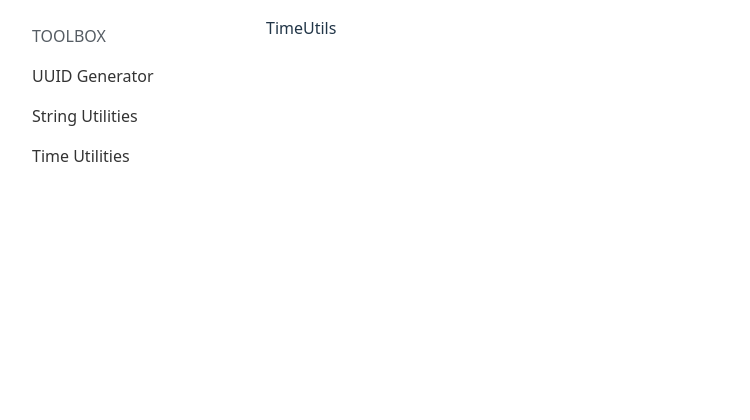
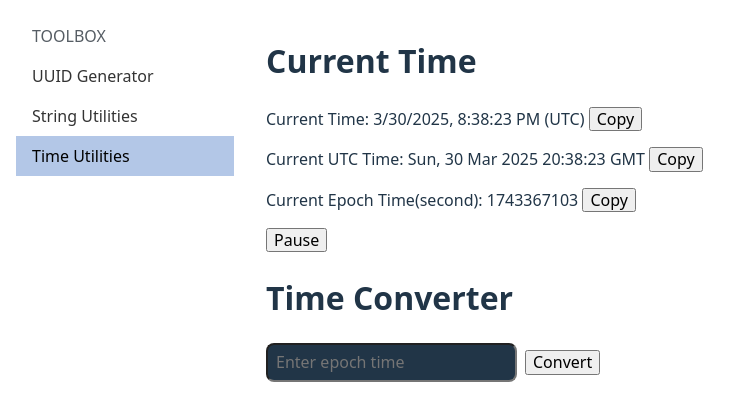
Before and after one commit to xinghua24/toolbox, a React (Vite) app: page /time in a window 1280 px wide. Shown: the top 420 px of the page, without its empty margins (0-750 px from the left). Built offline with nearby package versions, Linux system fonts and the light colour scheme.

Commit message:
feat: add Random Text Generator component and enhance TimeUtils with current time display and epoch conversion

```diff
--- a/src/App.jsx
+++ b/src/App.jsx
@@ -20,7 +20,7 @@ function App() {
               <li className={`pure-menu-item ${location.pathname === '/string' ? 'pure-menu-selected' : ''}`}>
                 <Link to="/string" className="pure-menu-link">String Utilities</Link>
               </li>
-              <li className={`pure-menu-item ${location.pathname === '/epoch' ? 'pure-menu-selected' : ''}`}>
+              <li className={`pure-menu-item ${location.pathname === '/time' ? 'pure-menu-selected' : ''}`}>
                 <Link to="/time" className="pure-menu-link">Time Utilities</Link>
               </li>
             </ul>
--- /dev/null
+++ b/src/StringUtils/RandomTextGenerator.jsx
@@ -0,0 +1,80 @@
+import React, { useState } from 'react';
+import './StringUtils.modules.css';
+
+function RandomTextGenerator() {
+    const [textLength, setTextLength] = useState(10);
+    const [useUpperCase, setUseUpperCase] = useState(false);
+    const [includePunctuation, setIncludePunctuation] = useState(false);
+    const [randomText, setRandomText] = useState('');
+
+    const generateRandomText = () => {
+        const lowerCaseChars = 'abcdefghijklmnopqrstuvwxyz';
+        const upperCaseChars = 'ABCDEFGHIJKLMNOPQRSTUVWXYZ';
+        const punctuationChars = '.,!?;:';
+        let charPool = lowerCaseChars;
+
+        if (useUpperCase) charPool += upperCaseChars;
+        if (includePunctuation) charPool += punctuationChars;
+
+        let result = '';
+        for (let i = 0; i < textLength; i++) {
+            const randomIndex = Math.floor(Math.random() * charPool.length);
+            result += charPool[randomIndex];
+        }
+
+        setRandomText(result);
+    };
+
+    return (
+        <div className='randomTextGenerator'>
+            <h1>Random Text Generator</h1>
+            <div>
+                <label>
+                    Length:
+                    <input
+                        type="number"
+                        min="1"
+                        value={textLength}
+                        onChange={(e) => setTextLength(Number(e.target.value))}
+                    />
+                </label>
+                <br />
+                <label>
+                    <input
+                        type="checkbox"
+                        checked={useUpperCase}
+                        onChange={(e) => setUseUpperCase(e.target.checked)}
+                    />
+                    Include Uppercase
+                </label>
+                <br />
+                <label>
+                    <input
+                        type="checkbox"
+                        checked={includePunctuation}
+                        onChange={(e) => setIncludePunctuation(e.target.checked)}
+                    />
+                    Include Punctuation
+                </label>
+                <br />
+                <button className="pure-button pure-button-primary" onClick={generateRandomText}>
+                    Generate
+                </button>
+                {randomText && (
+                    <div>
+                        <textarea
+                            readOnly
+                            value={randomText}
+                            className='stringUtilsTextArea'
+                            rows="5"
+                            cols="100%"
+                            placeholder="Generated text will appear here..."
+                        />
+                    </div>
+                )}
+            </div>
+        </div>
+    );
+}
+
+export default RandomTextGenerator;
--- a/src/StringUtils/StringUtils.jsx
+++ b/src/StringUtils/StringUtils.jsx
@@ -1,6 +1,7 @@
 import React, { useState } from 'react'
 import { LoremIpsum } from "lorem-ipsum";
 import './StringUtils.modules.css'
+import RandomTextGenerator from './RandomTextGenerator';
 
 
 function StringUtils() {
@@ -66,16 +67,14 @@ function StringUtils() {
                 <p>word count: {countWords(stringInput)} </p>
                 <p>is ASCII: {checkASCIIString(stringInput)}</p>
             </div>
-            <button className="pure-button pure-button-primary" onClick={clearInput}>Clear</button>
+            <button className="pure-button pure-button-primary clearBtn" onClick={clearInput}>Clear</button>
             <br></br>
-            <button className="pure-button pure-button-primary" onClick={() => {
+            <button className="pure-button pure-button-primary getCharCodesBtn" onClick={() => {
                 setStringCharCodes(getStringCharCodes(stringInput));
                 setShowCharCodes(true);
             }}>Get Char Codes</button>
             <textarea readOnly hidden={!showCharCodes} value={stringCharCodes.join(' ')} className='stringUtilsTextArea' rows="10" cols="100%"
                 placeholder="Char codes will be displayed here..." />
-
-
 
 
             <br />
@@ -93,6 +92,10 @@ function StringUtils() {
             <div>
                 <textarea readOnly value={loremText} className='stringUtilsTextArea' rows="10" cols="100%" placeholder="Lorem Ipsum will be generated here..." />
             </div>
+
+
+            <br />
+            <RandomTextGenerator />
         </div>
     )
 }
--- a/src/StringUtils/StringUtils.modules.css
+++ b/src/StringUtils/StringUtils.modules.css
@@ -1,3 +1,11 @@
 .stringUtilsTextArea {
     width: 100%;
 }
+
+.clearBtn {
+    margin: 0.25em;
+}
+
+.getCharCodesBtn {
+    margin: 0.25em;
+}
--- a/src/TimeUtils/TimeUtils.jsx
+++ b/src/TimeUtils/TimeUtils.jsx
@@ -1,9 +1,87 @@
-import React from 'react'
+import React, { useState, useEffect } from 'react';
 
 function TimeUtils() {
+    const [currentTime, setCurrentTime] = useState('');
+    const [currentUTCTime, setCurrentUTCTime] = useState('');
+    const [currentEpochTime, setCurrentEpochTime] = useState(0);
+    const [isPaused, setIsPaused] = useState(false);
+    const [epochInput, setEpochInput] = useState('');
+    const [convertedTime, setConvertedTime] = useState('');
+
+    useEffect(() => {
+        const updateTimes = () => {
+            if (!isPaused) {
+                const now = new Date();
+                const timeZone = Intl.DateTimeFormat().resolvedOptions().timeZone;
+                setCurrentTime(`${now.toLocaleString()} (${timeZone})`);
+                setCurrentUTCTime(now.toUTCString());
+                setCurrentEpochTime(Math.floor(now.getTime() / 1000));
+            }
+        };
+
+        updateTimes();
+        const interval = setInterval(updateTimes, 1000); // Updates every second
+
+        return () => clearInterval(interval); // Cleanup on unmount
+    }, [isPaused]);
+
+    const togglePause = () => {
+        setIsPaused((prev) => !prev);
+    };
+
+    const copyToClipboard = (text) => {
+        navigator.clipboard.writeText(text);
+    };
+
+    const convertEpochToLocalTime = () => {
+        if (epochInput) {
+            const date = new Date(Number(epochInput) * 1000);
+            const formattedDate = date.toLocaleString('en-US', {
+                year: 'numeric',
+                month: '2-digit',
+                day: '2-digit',
+                hour: '2-digit',
+                minute: '2-digit',
+                second: '2-digit',
+                hour12: false,
+            }).replace(',', ''); // Remove the comma for cleaner formatting
+            setConvertedTime(formattedDate);
+        } else {
+            setConvertedTime('');
+        }
+    };
+
     return (
-        <div>TimeUtils</div>
-    )
+        <div>
+            <h1>Current Time</h1>
+            <p>
+                Current Time: {currentTime}{' '}
+                <button onClick={() => copyToClipboard(currentTime)}>Copy</button>
+            </p>
+            <p>
+                Current UTC Time: {currentUTCTime}{' '}
+                <button onClick={() => copyToClipboard(currentUTCTime)}>Copy</button>
+            </p>
+            <p>
+                Current Epoch Time(second): {currentEpochTime}{' '}
+                <button onClick={() => copyToClipboard(currentEpochTime)}>Copy</button>
+            </p>
+            <button onClick={togglePause}>
+                {isPaused ? 'Resume' : 'Pause'}
+            </button>
+
+            <h1>Time Converter</h1>
+            <p>
+                <input
+                    placeholder="Enter epoch time"
+                    value={epochInput}
+                    onChange={(e) => setEpochInput(e.target.value)}
+                />
+                <button onClick={convertEpochToLocalTime}>Convert</button>
+            </p>
+            {convertedTime && <p>Converted Time: {convertedTime}</p>}
+        </div>
+    );
 }
 
-export default TimeUtils
+export default TimeUtils;
--- a/src/UUIDGenerator/UUIDGenerator.jsx
+++ b/src/UUIDGenerator/UUIDGenerator.jsx
@@ -20,7 +20,10 @@ function UUIDGenerator() {
             <div>
                 <button className="pure-button  pure-button-primary" onClick={generateUUID}>Generate & Copy</button>
             </div>
-            <div><span className='uuidValue'>{uuidValue}</span></div>
+            <div>
+                <span className='uuidValue'>{uuidValue}</span>
+                <button className="pure-button  pure-button-primary" onClick={() => navigator.clipboard.writeText(uuidValue)}>Copy</button>
+            </div>
         </div>
     )
 }
```
